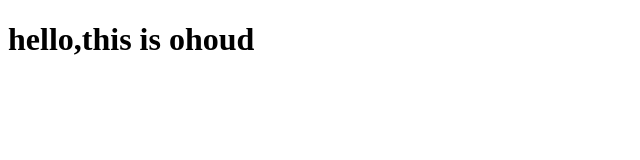
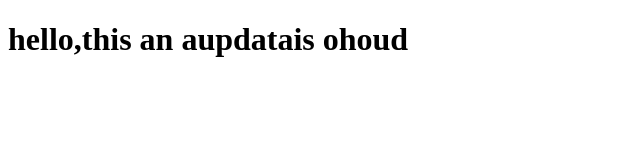
Before and after one commit to OhoudSuliman/myproject, a plain HTML site: page index.html in a window 1280 px wide. Shown: the whole page, without its empty margins (0-640 px from the left). Drawn offline with Linux system fonts and the light colour scheme.

Commit message:
editi html file

```diff
--- a/index.html
+++ b/index.html
@@ -7,7 +7,7 @@
     <link rel="stylesheet" href="style.css">
 </head>
 <body>
-    <h1> hello,this is ohoud</h1>
+    <h1> hello,this an aupdatais ohoud</h1>
 
     <script src="app.js"></script>
 
```
